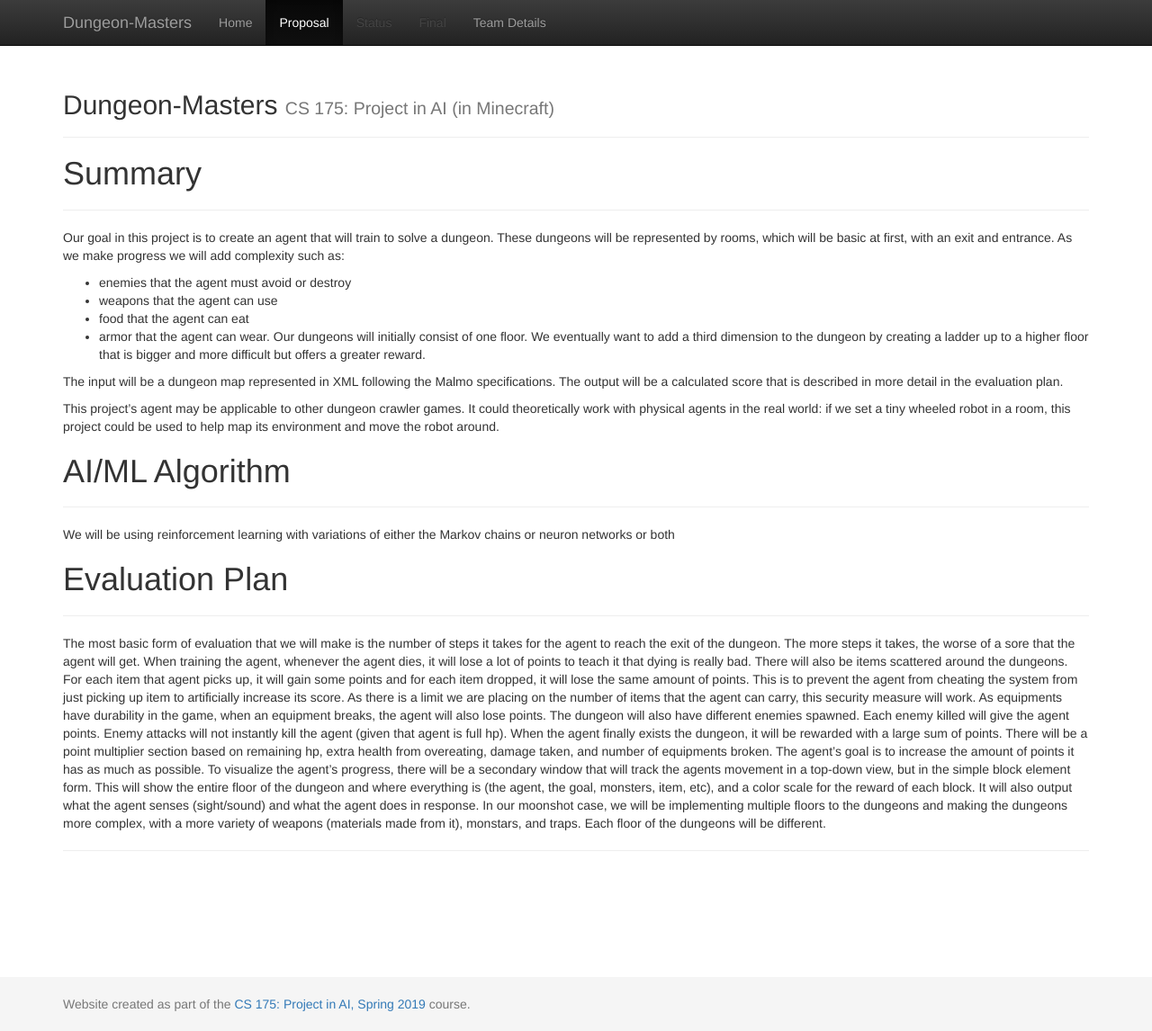
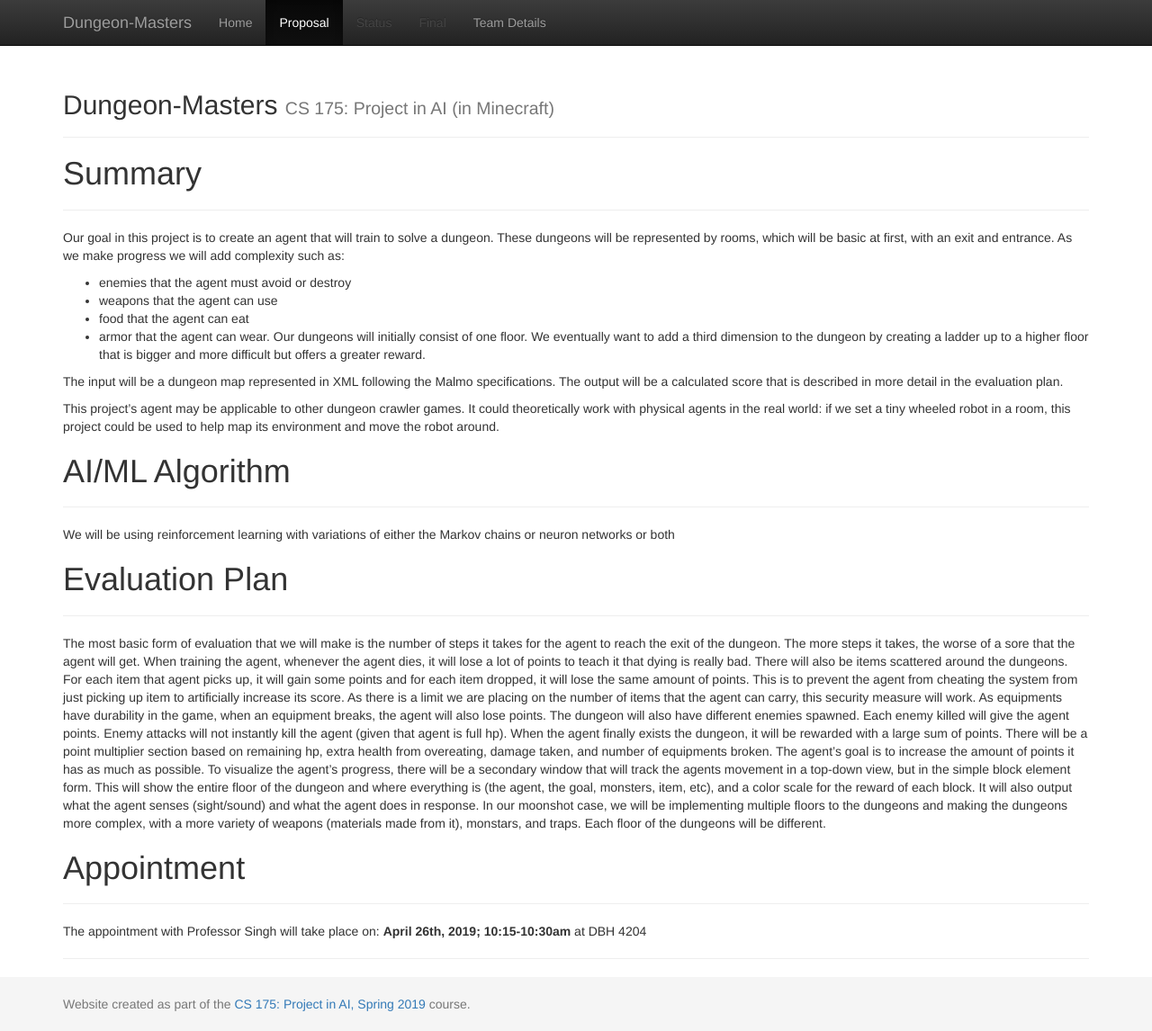
Before and after one commit to dannym08/Dungeon-Masters, a Jekyll site: the page built from docs/proposal.md, in a window 1280 px wide and 1146 px high. Shown: the whole window at 90% size. Built offline with Jekyll 4.4.1, drawn with Linux system fonts in a browser that asks for light colours; our own code applies the rules of GitHub Pages for plain Markdown files.

Commit message:
Added Appointment section
Required per proposal instructions

```diff
--- a/docs/proposal.md
+++ b/docs/proposal.md
@@ -20,4 +20,8 @@ We will be using reinforcement learning with variations of either the Markov cha
 The most basic form of evaluation that we will make is the number of steps it takes for the agent to reach the exit of the dungeon. The more steps it takes, the worse of a sore that the agent will get. When training the agent, whenever the agent dies, it will lose a lot of points to teach it that dying is really bad. There will also be items scattered around the dungeons. For each item that agent picks up, it will gain some points and for each item dropped, it will lose the same amount of points. This is to prevent the agent from cheating the system from just picking up item to artificially increase its score. As there is a limit we are placing on the number of items that the agent can carry, this security measure will work. As equipments have durability in the game, when an equipment breaks, the agent will also lose points. The dungeon will also have different enemies spawned. Each enemy killed will give the agent points. Enemy attacks will not instantly kill the agent (given that agent is full hp). When the agent finally exists the dungeon, it will be rewarded with a large sum of points. There will be a point multiplier section based on remaining hp, extra health from overeating, damage taken, and number of equipments broken. The agent's goal is to increase the amount of points it has as much as possible.
 To visualize the agent’s progress, there will be a secondary window that will track the agents movement in a top-down view, but in the simple block element form. This will show the entire floor of the dungeon and where everything is (the agent, the goal, monsters, item, etc), and a color scale for the reward of each block. It will also output what the agent senses (sight/sound) and what the agent does in response. In our moonshot case, we will be implementing multiple floors to the dungeons and making the dungeons more complex, with a more variety of weapons (materials made from it), monstars, and traps. Each floor of the dungeons will be different.
 
+# Appointment
+-------------
+The appointment with Professor Singh will take place on: **April 26th, 2019; 10:15-10:30am** at DBH 4204
+
 ---
```
